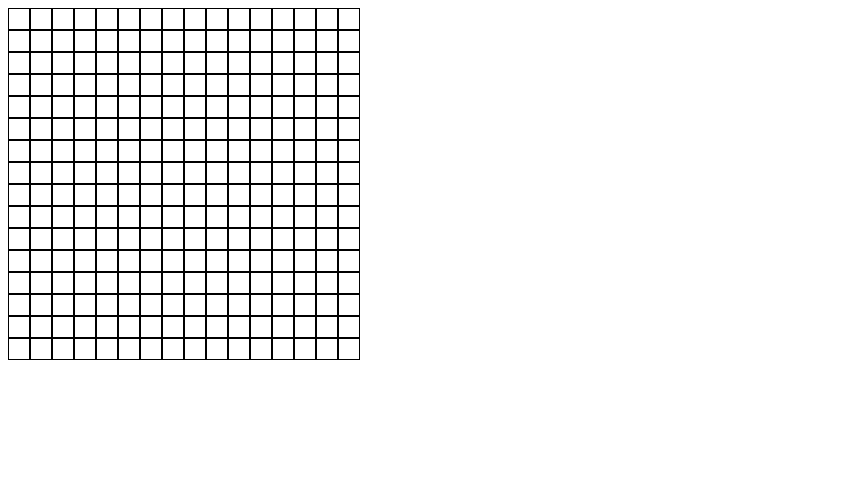
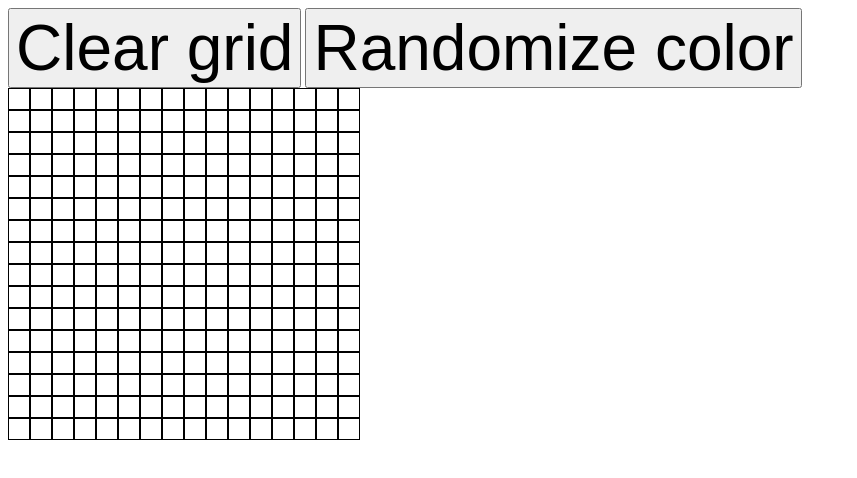
Before and after one commit to VzlaCoder/etch-a-sketch, a plain HTML site: page index.html in a window 1280 px wide. Shown: the whole page, without its empty margins (0-857 px from the left). Drawn offline with Linux system fonts and the light colour scheme.

Commit message:
Add another button and attempt styling

```diff
--- a/index.html
+++ b/index.html
@@ -9,6 +9,10 @@
     <script src="interactivity.js" defer></script>
 </head>
 <body>
+    <div class="btnContainer">
+        <button onclick="clearGrid()">Clear grid</button>
+        <button onclick="changeColor()">Randomize color</button>
+    </div>
     <div id="grid" class="grid"></div>
 </body>
 </html>
--- a/style.css
+++ b/style.css
@@ -2,3 +2,12 @@
     display: grid;
     max-width: 352px;
 }
+
+button {
+    font-size: 64px;
+}
+
+.btnContainer {
+    justify-content: space-between;
+    align-items: center;
+}
```
